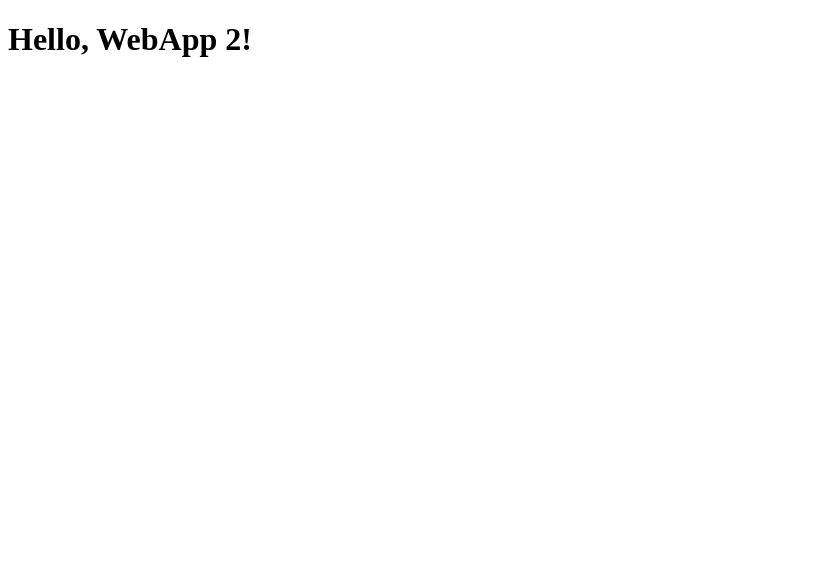
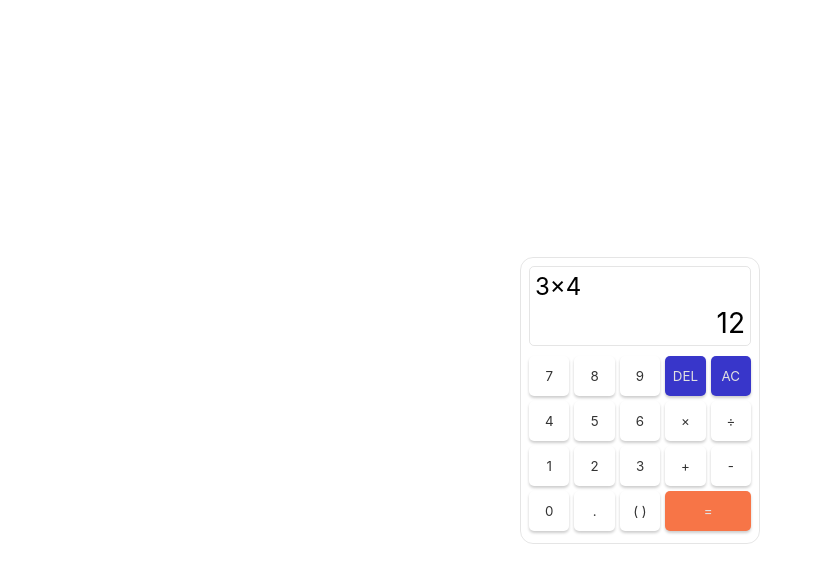
Before and after one commit to hiennt200210/hiennt200210.github.io, a plain HTML site: page calculator/index.html in a window 1280 px wide. Shown: the whole page, without its empty margins (0-815 px from the left). Drawn offline with Linux system fonts and the light colour scheme; a web font is replaced by a local one.

Commit message:
Completed UI for calculator

```diff
--- a/calculator/index.html
+++ b/calculator/index.html
@@ -1,10 +1,39 @@
 <!DOCTYPE html>
-<html>
+<html lang="en">
 <head>
-	<meta charset="utf-8" />
-	<title>Web App 2</title>
+	<meta charset="UTF-8">
+	<meta name="viewport" content="width=device-width, initial-scale=1.0">
+	<title>Calculator</title>
+	<link rel="stylesheet" href="./style.css">
 </head>
 <body>
-	<h1>Hello, WebApp 2!</h1>
+	<div class="calculator">
+		<div class="calculator__display">
+			<div class="display_expression">3&times;4</div>
+			<div class="display__result">12</div>
+		</div>
+		<div class="calculator__keys">
+			<button class="calculator__key">7</button>
+			<button class="calculator__key">8</button>
+			<button class="calculator__key">9</button>
+			<button class="calculator__key key__delete">DEL</button>
+			<button class="calculator__key key__clear">AC</button>
+			<button class="calculator__key">4</button>
+			<button class="calculator__key">5</button>
+			<button class="calculator__key">6</button>
+			<button class="calculator__key key__multiply">&times;</button>
+			<button class="calculator__key key__divide">&divide;</button>
+			<button class="calculator__key">1</button>
+			<button class="calculator__key">2</button>
+			<button class="calculator__key">3</button>
+			<button class="calculator__key key__add">+</button>
+			<button class="calculator__key key__subtract">-</button>
+			<button class="calculator__key">0</button>
+			<button class="calculator__key key__decimal">.</button>
+			<button class="calculator__key">( )</button>
+			<button class="calculator__key key__calculate">=</button>
+		</div>
+	</div>
+	<script src="./main.js"></script>
 </body>
 </html>
--- /dev/null
+++ b/calculator/main.js
@@ -0,0 +1,5 @@
+const keys = document.querySelector(".calculator__keys");
+
+keys.addEventListener("click", e => {
+    console.log("Click button!");
+});
--- /dev/null
+++ b/calculator/style.css
@@ -0,0 +1,105 @@
+@font-face {
+    font-family: "SF Pro Display";
+    src: url(./assets/fonts/SF-Pro-Display-Regular.otf);
+}
+
+* {
+    margin: 0;
+    padding: 0;
+    box-sizing: border-box;
+    font-family: "SF Pro Display", sans-serif;
+}
+
+body {
+    height: 100vh;
+    display: flex;
+    align-items: center;
+    justify-content: center;
+}
+
+.calculator {
+    min-width: 240px;
+    padding: 8px;
+    border: 1px solid rgba(0, 0, 0, 0.1);
+    border-radius: 13px;
+}
+
+.calculator__display {
+    height: 80px;
+    width: 100%;
+    padding: 5px;
+    border: 1px solid rgba(0, 0, 0, 0.1);
+    border-radius: 5px;
+    display: flex;
+    flex-direction: column;
+}
+
+.display_expression {
+    flex-grow: 1;
+    font-size: 24px;
+}
+
+.display__result {
+    height: 55%;
+    display: flex;
+    align-items: end;
+    justify-content: end;
+    font-size: 28px;
+}
+
+.calculator__keys {
+    margin-top: 10px;
+    margin-bottom: 4px;
+    display: grid;
+    grid-template-rows: repeat(4, 1fr);
+    grid-template-columns: repeat(5, 1fr);
+    gap: 5px;
+}
+
+.calculator__key {
+    height: 40px;
+    border: none;
+    border-radius: 5px;
+    box-shadow: 0 2px 3px rgba(0, 0, 0, 0.2);
+    background-color: rgb(255, 255, 255);
+    display: flex;
+    align-items: center;
+    justify-content: center;
+    color: rgb(0, 0, 0, 0.8);
+    cursor: pointer;
+}
+
+.calculator__key:hover {
+    background-color: rgb(240, 240, 240);
+}
+
+.calculator__key:active {
+    background-color: rgb(225, 225, 225);
+}
+
+.key__delete, .key__clear {
+    background-color: rgb(56, 54, 202);
+    color: rgb(225, 225, 225);
+}
+
+.key__delete:hover, .key__clear:hover {
+    background-color: rgb(73, 71, 221);
+}
+
+.key__delete:active, .key__clear:active {
+    background-color: rgb(37, 35, 192);
+}
+
+.key__calculate {
+    grid-column: 4 / 6;
+    background-color: rgb(247, 117, 71);
+    color: rgb(225, 225, 225);
+}
+
+.key__calculate:hover {
+    background-color: rgb(252, 142, 102);
+}
+
+.key__calculate:active {
+    background-color: rgb(247, 99, 46);
+}
```
Also changed, not shown: 1 other file.
